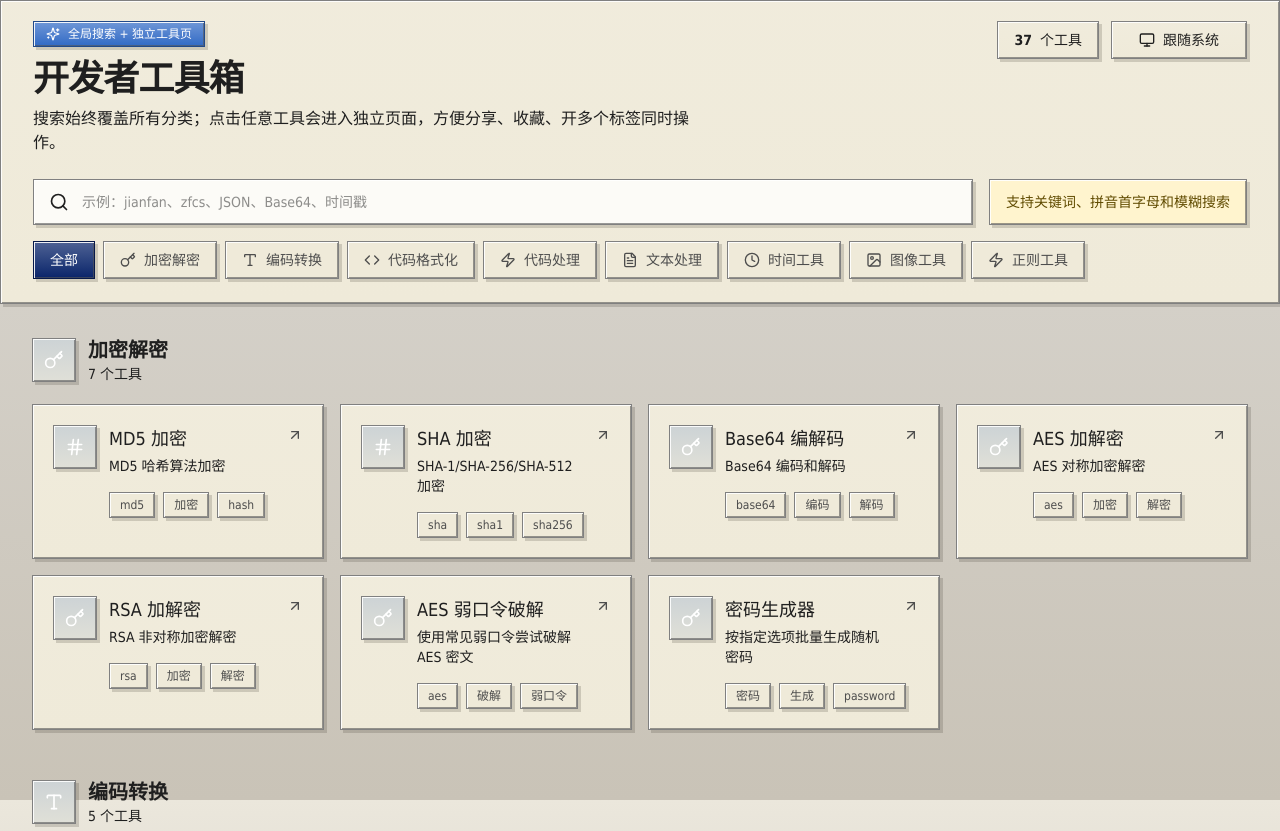
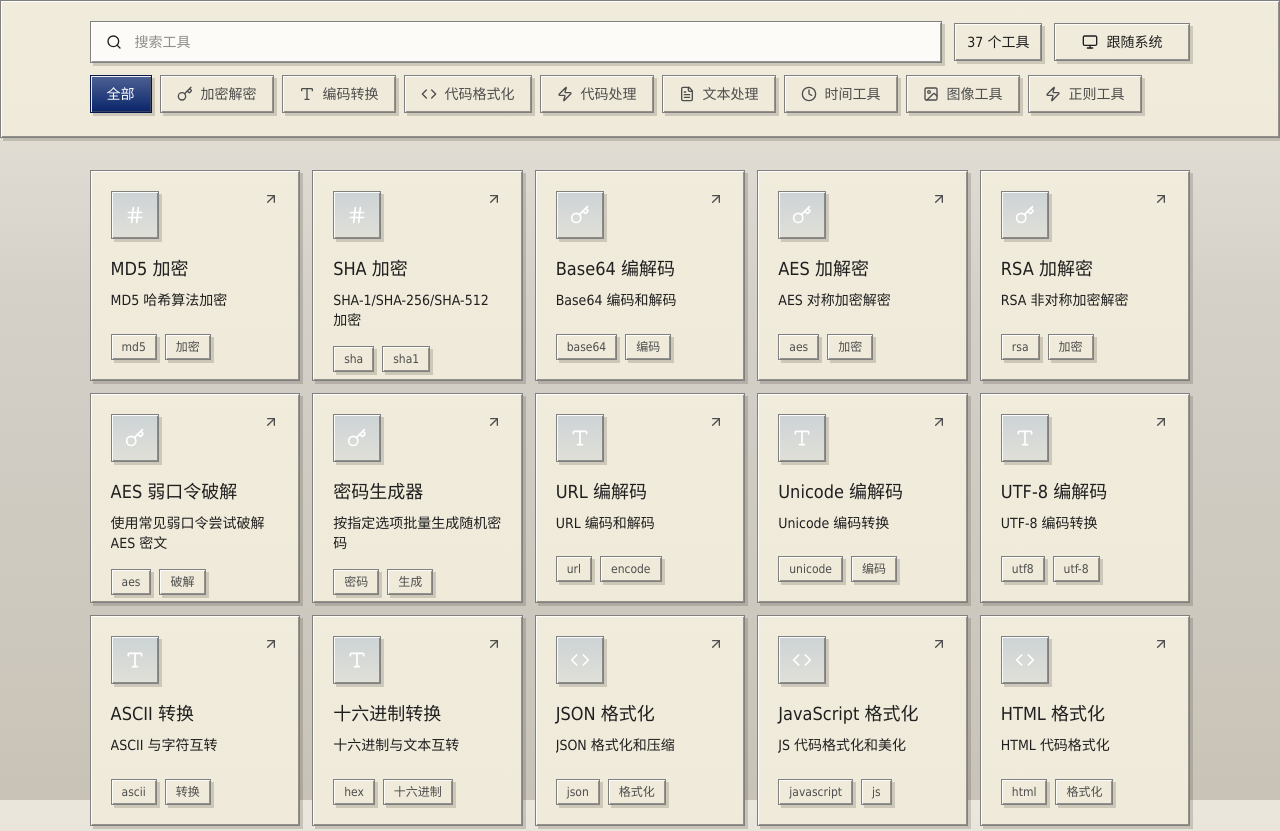
Before and after one commit to Cyvadra/webapp-tools, a React (Vite) app: page / in a window 1280 px wide. Shown: the top 831 px of the page. Built offline with nearby package versions, Linux system fonts and the light colour scheme.

Commit message:
Tighten layout and unify dark surfaces
Agent-Logs-Url: https://github.com/Cyvadra/webapp-tools/sessions/3835f6b8-3ca1-45cf-9743-8fd48ad3a121

Co-authored-by: Cyvadra <39555221+Cyvadra@users.noreply.github.com>

```diff
--- a/src/app/components/ToolCard.tsx
+++ b/src/app/components/ToolCard.tsx
@@ -11,11 +11,9 @@ interface ToolCardProps {
 export function ToolCard({ tool, href, compact = false }: ToolCardProps) {
   const Icon = tool.icon;
 
+  if (compact) {
     return (
-    <Link
-      to={href}
-      className={`classic-card group block text-left ${compact ? 'p-4' : 'p-5'}`}
-    >
+      <Link to={href} className="classic-card group block p-4 text-left">
         <div className="flex items-start gap-3">
           <div className="classic-icon-frame flex h-11 w-11 items-center justify-center transition-transform group-hover:-translate-y-px">
             <Icon className="h-5 w-5 text-[var(--accent-foreground)]" />
@@ -26,23 +24,40 @@ export function ToolCard({ tool, href, compact = false }: ToolCardProps) {
                 <h3 className="font-medium text-foreground transition-colors group-hover:text-[var(--primary)]">
                   {tool.name}
                 </h3>
-              <p className={`mt-1 text-sm text-muted-foreground ${compact ? 'line-clamp-2' : 'line-clamp-3'}`}>
-                {tool.description}
-              </p>
+                <p className="mt-1 line-clamp-2 text-sm text-muted-foreground">{tool.description}</p>
               </div>
               <ArrowUpRight className="mt-0.5 h-4 w-4 shrink-0 text-[var(--muted-foreground)] transition group-hover:text-[var(--primary)]" />
             </div>
+          </div>
+        </div>
+      </Link>
+    );
+  }
 
-          {!compact ? (
+  return (
+    <Link to={href} className="classic-card tool-card-square group block p-4 text-left sm:p-5">
+      <div className="flex h-full flex-col">
+        <div className="flex items-start justify-between gap-3">
+          <div className="classic-icon-frame flex h-12 w-12 items-center justify-center transition-transform group-hover:-translate-y-px">
+            <Icon className="h-5 w-5 text-[var(--accent-foreground)]" />
+          </div>
+          <ArrowUpRight className="h-4 w-4 shrink-0 text-[var(--muted-foreground)] transition group-hover:text-[var(--primary)]" />
+        </div>
+
+        <div className="mt-4 min-w-0 flex-1">
+          <h3 className="font-medium text-foreground transition-colors group-hover:text-[var(--primary)]">
+            {tool.name}
+          </h3>
+          <p className="mt-2 line-clamp-4 text-sm text-muted-foreground">{tool.description}</p>
+        </div>
+
         <div className="mt-4 flex flex-wrap gap-2">
-              {tool.keywords.slice(0, 3).map((keyword) => (
+          {tool.keywords.slice(0, 2).map((keyword) => (
             <span key={keyword} className="classic-chip px-2.5 py-1 text-xs font-medium">
               {keyword}
             </span>
           ))}
         </div>
-          ) : null}
-        </div>
       </div>
     </Link>
   );
--- a/src/app/components/ToolRenderer.tsx
+++ b/src/app/components/ToolRenderer.tsx
@@ -53,11 +53,11 @@ export function ToolRenderer({ componentName }: ToolRendererProps) {
   const ToolComponent = toolComponents[componentName];
 
   if (!ToolComponent) {
-    return <div className="text-sm text-gray-500">未找到对应工具组件。</div>;
+    return <div className="text-sm text-muted-foreground">未找到对应工具组件。</div>;
   }
 
   return (
-    <Suspense fallback={<div className="text-sm text-gray-500">正在加载工具...</div>}>
+    <Suspense fallback={<div className="text-sm text-muted-foreground">正在加载工具...</div>}>
       <ToolComponent />
     </Suspense>
   );
--- a/src/app/pages/HomePage.tsx
+++ b/src/app/pages/HomePage.tsx
@@ -1,9 +1,9 @@
 import { useEffect, useMemo, useRef, useState, type ChangeEvent, type CompositionEvent } from 'react';
-import { Search, Sparkles, X } from 'lucide-react';
+import { Search, X } from 'lucide-react';
 import { useSearchParams } from 'react-router';
 import { ThemeToggle } from '../components/ThemeToggle';
 import { ToolCard } from '../components/ToolCard';
-import { allCategoryId, categories, getToolPath, tools, type Tool } from '../data/tools';
+import { allCategoryId, categories, getToolPath, tools } from '../data/tools';
 import { matchesToolSearch } from '../utils/toolSearch';
 
 export function HomePage() {
@@ -30,25 +30,6 @@ export function HomePage() {
       return matchesSearch && matchesCategory;
     });
   }, [isSearching, normalizedQuery, selectedCategory]);
-
-  const groupedTools = useMemo(() => {
-    const toolGroups = new Map<string, Tool[]>();
-
-    filteredTools.forEach((tool) => {
-      if (!toolGroups.has(tool.category)) {
-        toolGroups.set(tool.category, []);
-      }
-
-      toolGroups.get(tool.category)?.push(tool);
-    });
-
-    return categories
-      .map((category) => ({
-        category,
-        tools: toolGroups.get(category.id) ?? [],
-      }))
-      .filter(({ tools: categoryTools }) => categoryTools.length > 0);
-  }, [filteredTools]);
 
   const totalCount = filteredTools.length;
 
@@ -108,46 +89,24 @@ export function HomePage() {
   return (
     <div className="classic-shell">
       <header className="classic-header sticky top-0 z-40">
-        <div className="mx-auto max-w-[1800px] px-4 py-5 sm:px-6 lg:px-8">
-          <div className="flex flex-col gap-6 lg:flex-row lg:items-end lg:justify-between">
-            <div className="space-y-3">
-              <div className="classic-badge inline-flex items-center gap-2 px-3 py-1 text-xs font-medium">
-                <Sparkles className="h-3.5 w-3.5" />
-                全局搜索 + 独立工具页
-              </div>
-              <div>
-                <h1 className="text-3xl font-semibold tracking-tight text-foreground sm:text-4xl">开发者工具箱</h1>
-                <p className="mt-2 max-w-2xl text-sm leading-6 text-muted-foreground sm:text-base">
-                  搜索始终覆盖所有分类；点击任意工具会进入独立页面，方便分享、收藏、开多个标签同时操作。
-                </p>
-              </div>
-            </div>
-            <div className="flex flex-wrap items-center gap-3 self-start">
-              <div className="classic-panel flex items-center gap-2 px-4 py-2 text-sm text-muted-foreground">
-                <span className="font-semibold text-foreground">{tools.length}</span>
-                个工具
-              </div>
-              <ThemeToggle />
-            </div>
-          </div>
-
-          <div className="mt-6 grid gap-4 lg:grid-cols-[minmax(0,1fr)_auto] lg:items-center">
-            <div className="relative">
-              <Search className="pointer-events-none absolute left-4 top-1/2 h-5 w-5 -translate-y-1/2 text-muted-foreground" />
+        <div className="classic-layout px-0 py-4 sm:py-5">
+          <div className="flex flex-col gap-3 lg:flex-row lg:items-center">
+            <div className="relative flex-1">
+              <Search className="pointer-events-none absolute left-4 top-1/2 h-4 w-4 -translate-y-1/2 text-muted-foreground" />
               <input
                 type="search"
-                placeholder="示例：jianfan、zfcs、JSON、Base64、时间戳"
+                placeholder="搜索工具"
                 value={draftQuery}
                 onChange={updateSearch}
                 onCompositionStart={handleCompositionStart}
                 onCompositionEnd={handleCompositionEnd}
-                className="classic-input w-full py-3 pl-12 pr-12 text-sm"
+                className="classic-input w-full py-2.5 pl-11 pr-11 text-sm"
               />
               {draftQuery ? (
                 <button
                   type="button"
                   onClick={clearSearch}
-                  className="classic-button classic-button-secondary absolute right-3 top-1/2 flex h-8 w-8 -translate-y-1/2 items-center justify-center p-0 text-muted-foreground"
+                  className="classic-button classic-button-secondary absolute right-2 top-1/2 flex h-8 w-8 -translate-y-1/2 items-center justify-center p-0 text-muted-foreground"
                   aria-label="清除搜索"
                 >
                   <X className="h-4 w-4" />
@@ -155,12 +114,15 @@ export function HomePage() {
               ) : null}
             </div>
 
-            <div className="classic-note px-4 py-3 text-sm">
-              {isSearching ? `已在全部分类中找到 ${totalCount} 个结果` : '支持关键词、拼音首字母和模糊搜索'}
+            <div className="flex flex-wrap items-center gap-3">
+              <div className="classic-panel px-3 py-2 text-xs text-muted-foreground sm:text-sm">
+                {isSearching || selectedCategory !== allCategoryId ? `${totalCount} 个结果` : `${tools.length} 个工具`}
+              </div>
+              <ThemeToggle />
             </div>
           </div>
 
-          <div className="mt-4 flex gap-2 overflow-x-auto pb-1">
+          <div className="mt-3 flex gap-2 overflow-x-auto pb-1">
             <button
               type="button"
               onClick={() => updateCategory(allCategoryId)}
@@ -187,8 +149,8 @@ export function HomePage() {
         </div>
       </header>
 
-      <main className="mx-auto max-w-[1800px] px-4 py-8 sm:px-6 lg:px-8">
-        {groupedTools.length === 0 ? (
+      <main className="classic-layout px-0 py-6 sm:py-8">
+        {filteredTools.length === 0 ? (
           <section className="classic-empty-state px-6 py-20 text-center">
             <div className="classic-icon-frame mx-auto flex h-16 w-16 items-center justify-center">
               <Search className="h-7 w-7 text-muted-foreground" />
@@ -197,25 +159,11 @@ export function HomePage() {
             <p className="mt-2 text-sm text-muted-foreground">试试更短的关键词，或者切换回全部分类继续浏览。</p>
           </section>
         ) : (
-          groupedTools.map(({ category, tools: categoryTools }) => (
-            <section key={category.id} className="mb-12 last:mb-0">
-              <div className="mb-5 flex items-center gap-3">
-                <div className="classic-icon-frame flex h-11 w-11 items-center justify-center">
-                  <category.icon className="h-5 w-5 text-[var(--accent-foreground)]" />
-                </div>
-                <div>
-                  <h2 className="text-xl font-semibold text-foreground">{category.name}</h2>
-                  <p className="text-sm text-muted-foreground">{categoryTools.length} 个工具</p>
-                </div>
-              </div>
-
-              <div className="grid grid-cols-1 gap-4 md:grid-cols-2 xl:grid-cols-4">
-                {categoryTools.map((tool) => (
-                  <ToolCard key={tool.id} tool={tool} href={getToolPath(tool.id)} />
-                ))}
-              </div>
-            </section>
-          ))
+          <section className="grid grid-cols-2 gap-3 sm:grid-cols-3 lg:grid-cols-4 xl:grid-cols-5">
+            {filteredTools.map((tool) => (
+              <ToolCard key={tool.id} tool={tool} href={getToolPath(tool.id)} />
+            ))}
+          </section>
         )}
       </main>
     </div>
--- a/src/styles/theme.css
+++ b/src/styles/theme.css
@@ -47,6 +47,14 @@
   --classic-page-bottom: #c9c3b7;
   --classic-note: #fff4ce;
   --classic-note-foreground: #604b00;
+  --tool-surface: color-mix(in srgb, var(--card) 92%, white);
+  --tool-surface-muted: color-mix(in srgb, var(--card) 82%, var(--background));
+  --tool-surface-strong: color-mix(in srgb, var(--card) 64%, var(--background));
+  --tool-border: color-mix(in srgb, var(--border) 78%, transparent);
+  --tool-danger-surface: color-mix(in srgb, var(--destructive) 10%, var(--card));
+  --tool-danger-border: color-mix(in srgb, var(--destructive) 35%, var(--border));
+  --tool-success: #1f8f54;
+  --tool-success-hover: #1b7b49;
 }
 
 .dark {
@@ -93,6 +101,14 @@
   --classic-page-bottom: #0f0f0f;
   --classic-note: #403300;
   --classic-note-foreground: #ffe38a;
+  --tool-surface: color-mix(in srgb, var(--card) 88%, #0f1522);
+  --tool-surface-muted: color-mix(in srgb, var(--card) 72%, var(--background));
+  --tool-surface-strong: color-mix(in srgb, var(--card) 52%, var(--background));
+  --tool-border: color-mix(in srgb, var(--border) 82%, transparent);
+  --tool-danger-surface: color-mix(in srgb, var(--destructive) 14%, var(--card));
+  --tool-danger-border: color-mix(in srgb, var(--destructive) 40%, var(--border));
+  --tool-success: #4cd08b;
+  --tool-success-hover: #3cbc7a;
 }
 
 @theme inline {
@@ -229,6 +245,11 @@
     color: var(--foreground);
   }
 
+  .classic-layout {
+    width: min(86vw, 1480px);
+    margin-inline: auto;
+  }
+
   .classic-header,
   .classic-panel,
   .classic-card,
@@ -358,4 +379,117 @@
   .classic-link:hover {
     color: var(--accent-foreground);
   }
+
+  .tool-card-square {
+    aspect-ratio: 1 / 1;
+  }
+
+  .tool-content {
+    color: var(--foreground);
+  }
+
+  .tool-content :is(.bg-white, .bg-gray-50, .bg-gray-100) {
+    background: var(--tool-surface);
+    color: var(--foreground);
+  }
+
+  .tool-content .bg-gray-200 {
+    background: var(--tool-surface-strong);
+  }
+
+  .tool-content :is(.border-gray-200, .border-gray-300) {
+    border-color: var(--tool-border);
+  }
+
+  .tool-content :is(.text-gray-500, .text-gray-600, .text-gray-700) {
+    color: var(--muted-foreground);
+  }
+
+  .tool-content .text-gray-900 {
+    color: var(--foreground);
+  }
+
+  .tool-content :is(.text-blue-500, .text-blue-600, .text-blue-700) {
+    color: var(--primary);
+  }
+
+  .tool-content :is(.text-green-500, .text-green-600) {
+    color: var(--tool-success);
+  }
+
+  .tool-content :is(.bg-blue-500, .bg-blue-600) {
+    background: var(--primary);
+    color: var(--primary-foreground);
+  }
+
+  .tool-content :is(.hover\:bg-blue-600:hover, .hover\:bg-blue-700:hover) {
+    background: color-mix(in srgb, var(--primary) 86%, black 14%);
+  }
+
+  .tool-content :is(.bg-emerald-500, .bg-green-500) {
+    background: var(--tool-success);
+    color: #fff;
+  }
+
+  .tool-content :is(.hover\:bg-emerald-600:hover, .hover\:bg-green-600:hover) {
+    background: var(--tool-success-hover);
+  }
+
+  .tool-content .bg-red-50 {
+    background: var(--tool-danger-surface);
+  }
+
+  .tool-content .border-red-200 {
+    border-color: var(--tool-danger-border);
+  }
+
+  .tool-content .text-red-700 {
+    color: color-mix(in srgb, var(--destructive) 84%, var(--foreground));
+  }
+
+  .tool-content :is(
+    input:not([type='range']):not([type='color']):not([type='checkbox']):not([type='radio']),
+    textarea,
+    select
+  ) {
+    background: var(--input-background);
+    color: var(--foreground);
+    border-color: var(--tool-border);
+  }
+
+  .tool-content :is(
+    input:not([type='range']):not([type='color']):not([type='checkbox']):not([type='radio']),
+    textarea,
+    select
+  ):focus {
+    border-color: var(--primary);
+    box-shadow: 0 0 0 2px color-mix(in srgb, var(--primary) 24%, transparent);
+    outline: none;
+  }
+
+  .tool-content :is(input, textarea)::placeholder {
+    color: var(--muted-foreground);
+  }
+
+  .tool-content select option {
+    background: var(--card);
+    color: var(--foreground);
+  }
+
+  .tool-content :is(input[type='range'], input[type='checkbox'], input[type='radio']) {
+    accent-color: var(--primary);
+  }
+
+  .tool-content input[type='color'] {
+    background: var(--tool-surface);
+    border-color: var(--tool-border);
+  }
+
+  .tool-content .hover\:bg-white:hover {
+    background: var(--tool-surface-strong);
+  }
+
+  .tool-content .drop-shadow-lg {
+    text-shadow: 0 1px 2px rgba(0, 0, 0, 0.55);
+  }
 }
```
Also changed, not shown: src/app/components/ToolModal.tsx (+11 -13 lines), src/app/pages/ToolPage.tsx (+21 -37 lines). Lines whose indentation alone changed are shown as unchanged.
